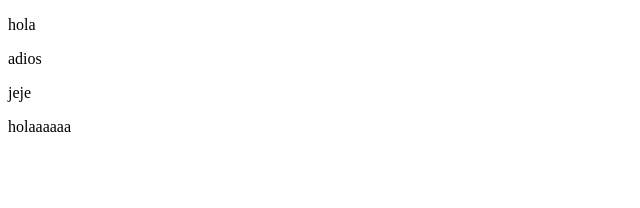
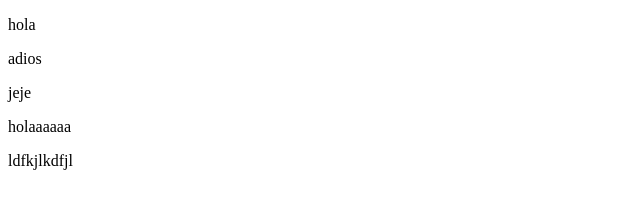
Before and after one commit to xni0/WorkingDirectory, a plain HTML site: page index.html in a window 1280 px wide. Shown: the whole page, without its empty margins (0-640 px from the left). Drawn offline with Linux system fonts and the light colour scheme.

Commit message:
Añadida otra línea

```diff
--- a/index.html
+++ b/index.html
@@ -11,5 +11,7 @@
     <p>adios</p>
     <p>jeje</p>
     <p>holaaaaaa</p>
+    <p>ldfkjlkdfjl</p>
+
 </body>
 </html>
```
